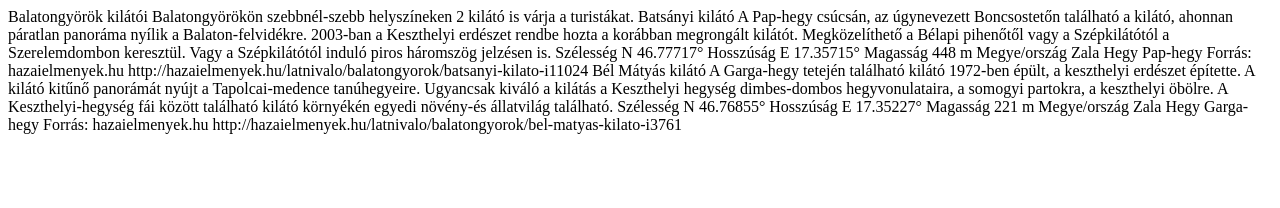
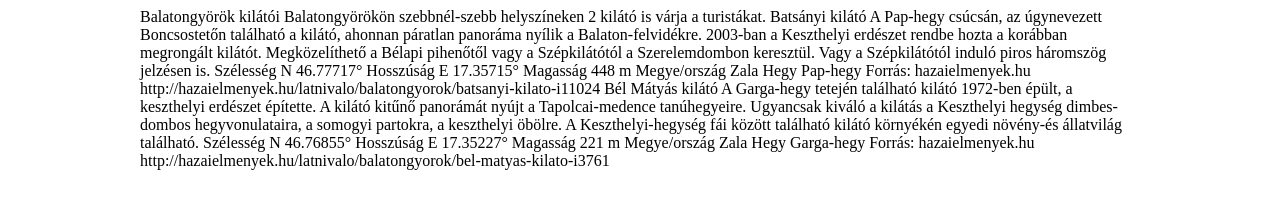
Before and after one commit to stefoandris/stefoandris.github.io, a plain HTML site: page balaton/balatongyorok.html in a window 1280 px wide. Drawn offline with Linux system fonts and the light colour scheme.

Commit message:
Oldalkeret beállítva

```diff
--- a/balaton/balatongyorok.css
+++ b/balaton/balatongyorok.css
@@ -3,3 +3,6 @@ body {
     background-size: cover;
     background-repeat: no-repeat;
 }
+.keret {
+    width: 1000px;
+    margin: 0 auto 0 auto;
--- a/balaton/balatongyorok.html
+++ b/balaton/balatongyorok.html
@@ -8,6 +8,7 @@
     <link rel="stylesheet" href="../balaton/balatongyorok.css">
 </head>
 <body>
+    <div class="keret">
         Balatongyörök kilátói
         Balatongyörökön szebbnél-szebb helyszíneken 2 kilátó is várja a turistákat.
         Batsányi kilátó
@@ -28,5 +29,6 @@ Megye/ország	Zala
         Hegy	Garga-hegy
         Forrás: hazaielmenyek.hu
         http://hazaielmenyek.hu/latnivalo/balatongyorok/bel-matyas-kilato-i3761
+    </div>
     </body>
     </html>
```
Lines whose indentation alone changed are shown as unchanged.
